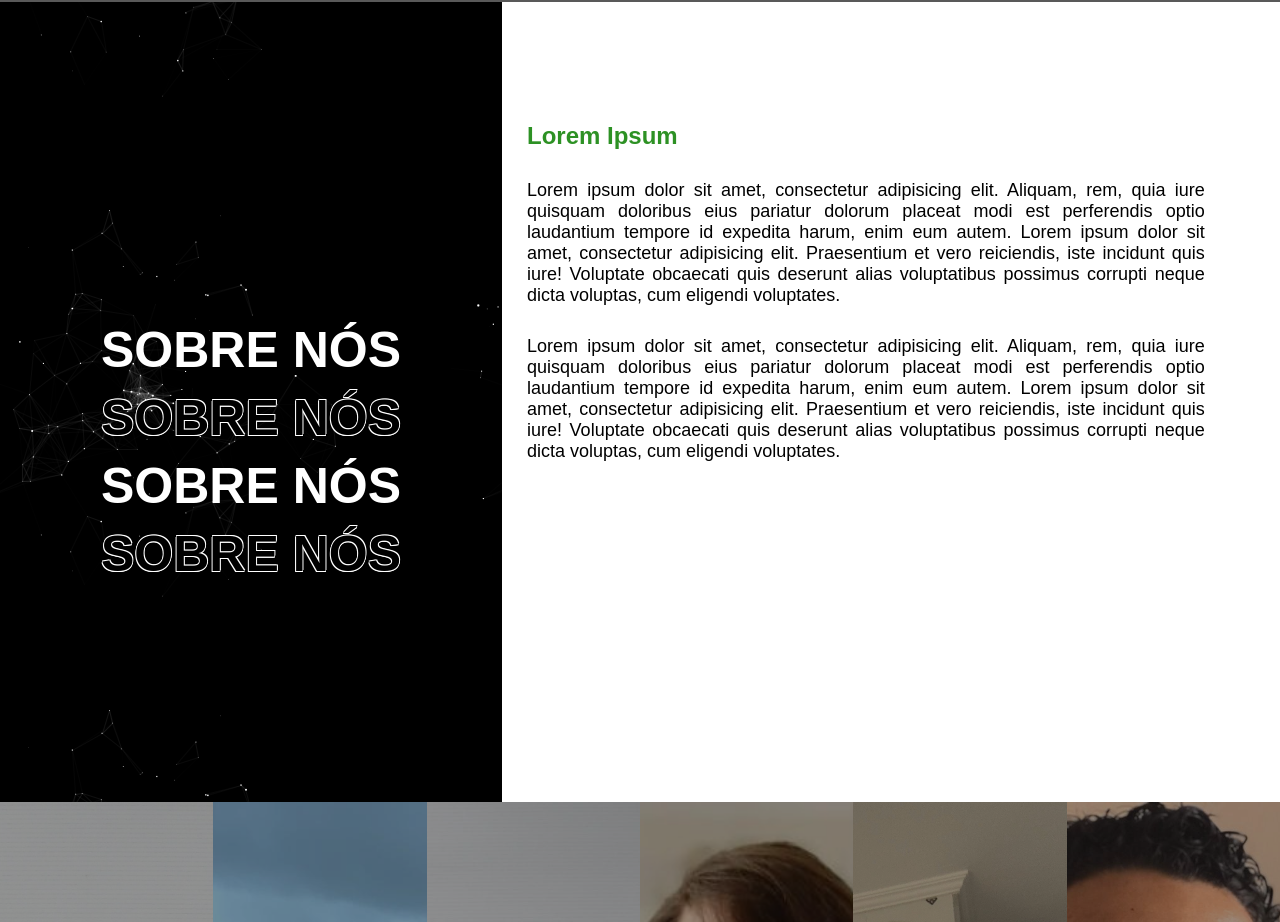
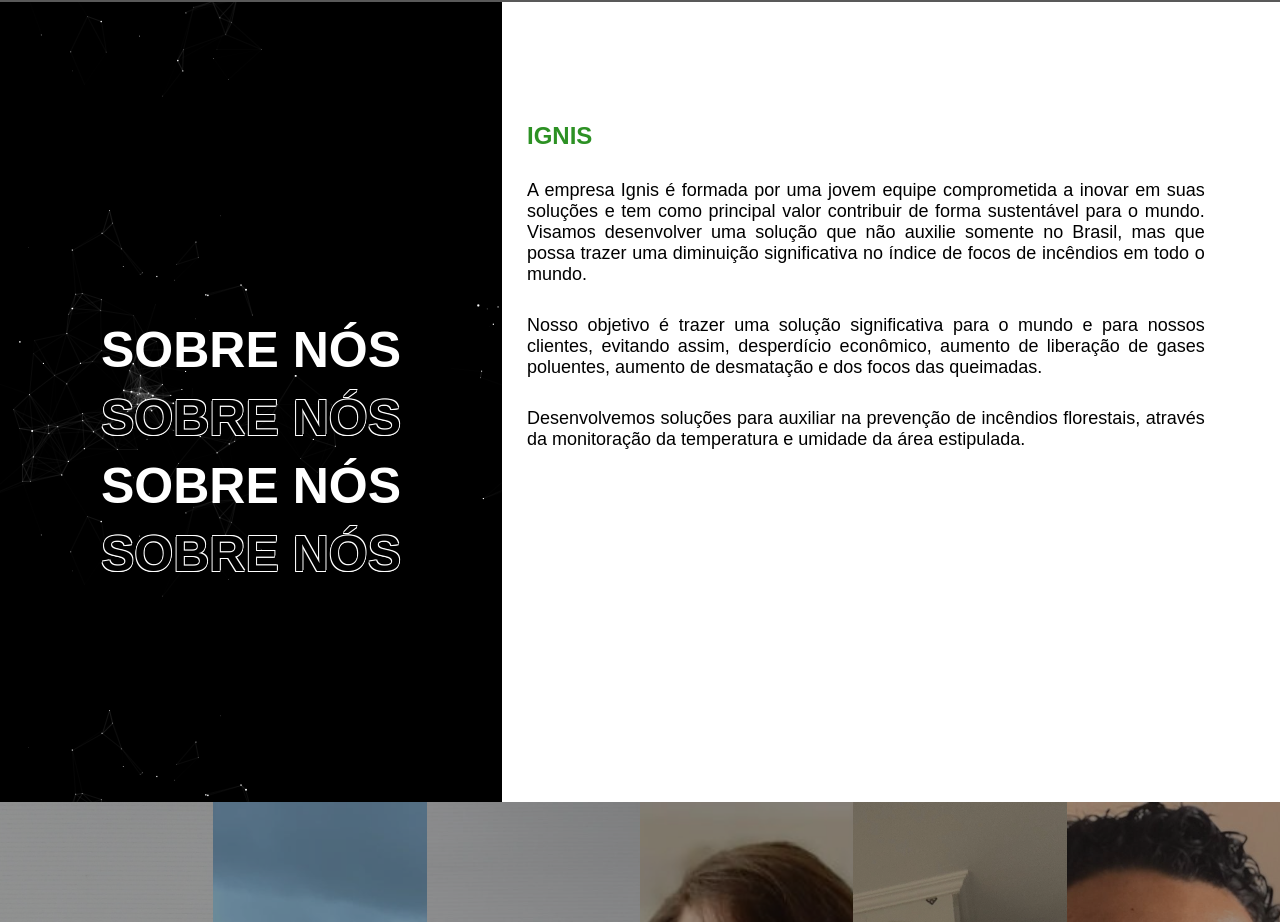
Before and after one commit to ignis-project/site-institucional, a plain HTML site: page src/index.html in a window 1280 px wide. Shown: the part 798-1720 px from the top of the page. Drawn offline with Linux system fonts and the light colour scheme; grey boxes are pictures that could not be loaded.

Commit message:
Alterando o sobre nós

```diff
--- a/src/index.html
+++ b/src/index.html
@@ -64,18 +64,15 @@
                 </div>
             </div>
             <div class="about-desc">
-                <h2 class="title">Lorem Ipsum</h2>
-                <p>Lorem ipsum dolor sit amet, consectetur adipisicing elit. Aliquam, rem, quia iure quisquam doloribus
-                    eius pariatur dolorum placeat modi est perferendis optio laudantium tempore id expedita harum, enim
-                    eum autem. Lorem ipsum dolor sit amet, consectetur adipisicing elit. Praesentium et vero reiciendis,
-                    iste incidunt quis iure! Voluptate obcaecati quis deserunt alias voluptatibus possimus corrupti
-                    neque dicta voluptas, cum eligendi voluptates.</p>
+                <h2 class="title">IGNIS</h2>
                 <p>
-                    Lorem ipsum dolor sit amet, consectetur adipisicing elit. Aliquam, rem, quia iure quisquam doloribus
-                    eius pariatur dolorum placeat modi est perferendis optio laudantium tempore id expedita harum, enim
-                    eum autem. Lorem ipsum dolor sit amet, consectetur adipisicing elit. Praesentium et vero reiciendis,
-                    iste incidunt quis iure! Voluptate obcaecati quis deserunt alias voluptatibus possimus corrupti
-                    neque dicta voluptas, cum eligendi voluptates.
+                    A empresa Ignis é formada por uma jovem equipe comprometida a inovar em suas soluções e tem como principal valor contribuir de forma sustentável para o mundo. Visamos desenvolver uma solução que não auxilie somente no Brasil, mas que possa trazer uma diminuição significativa no índice de focos de incêndios em todo o mundo.
+                </p>
+                <p>
+                    Nosso objetivo é trazer uma solução significativa para o mundo e para nossos clientes, evitando assim, desperdício econômico, aumento de liberação de gases poluentes, aumento de desmatação e dos focos das queimadas.
+                </p>
+                <p>
+                    Desenvolvemos soluções para auxiliar na prevenção de incêndios florestais, através da monitoração da temperatura e umidade da área estipulada.
                 </p>
             </div>
         </section>
--- a/src/js/main.js
+++ b/src/js/main.js
@@ -20,7 +20,6 @@ resetTimer = () => {
 }
 
 
-
 window.onload = () => {
     inactivityTime();
 
```
